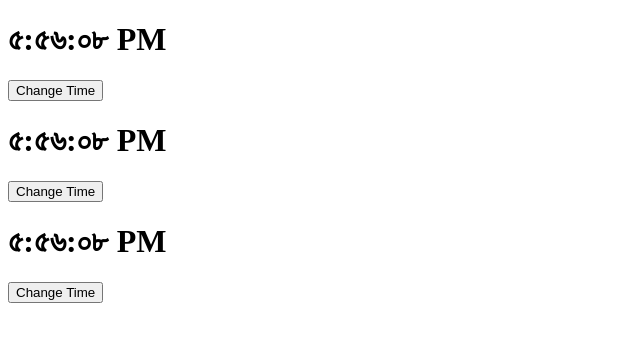
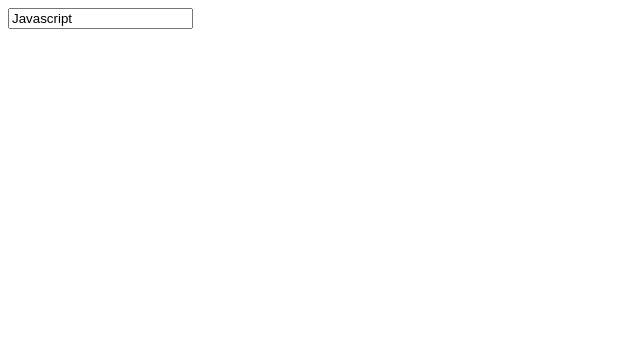
Before and after one commit to nazmulcse/react-tutorial-sumit, a React (Create React App) app: page / in a window 1280 px wide. Shown: the top 342 px of the page, without its empty margins (0-640 px from the left). Built offline with nearby package versions, Linux system fonts and the light colour scheme.

Commit message:
Lesson 10 running

```diff
--- a/src/App.js
+++ b/src/App.js
@@ -1,10 +1,9 @@
-import ClockList from './components/ClockList';
+import Form from './components/Form';
 
 function App() {
-    const quantity = [1, 2, 3];
     return (
         <div>
-            <ClockList quantity={quantity} />
+            <Form />
         </div>
     );
 }
--- /dev/null
+++ b/src/components/Form.js
@@ -0,0 +1,29 @@
+import React from 'react';
+
+export default class Form extends React.Component {
+    state = {
+        title: 'Javascript',
+    };
+
+    handleChange = (e) => {
+        this.setState({
+            title: e.target.value,
+        });
+    };
+
+    render() {
+        const { title } = this.state;
+        return (
+            <div>
+                <form action="">
+                    <input
+                        type="text"
+                        placeholder="Enter Title"
+                        value={title}
+                        onChange={this.handleChange}
+                    />
+                </form>
+            </div>
+        );
+    }
+}
```
